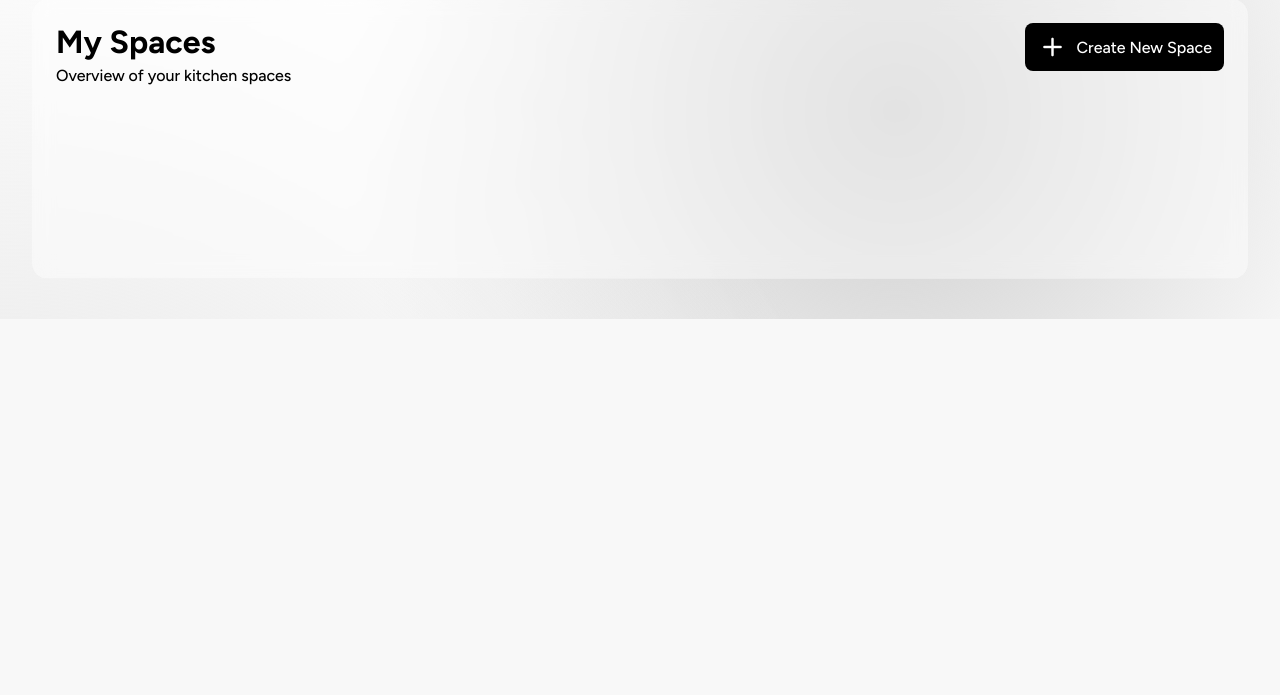
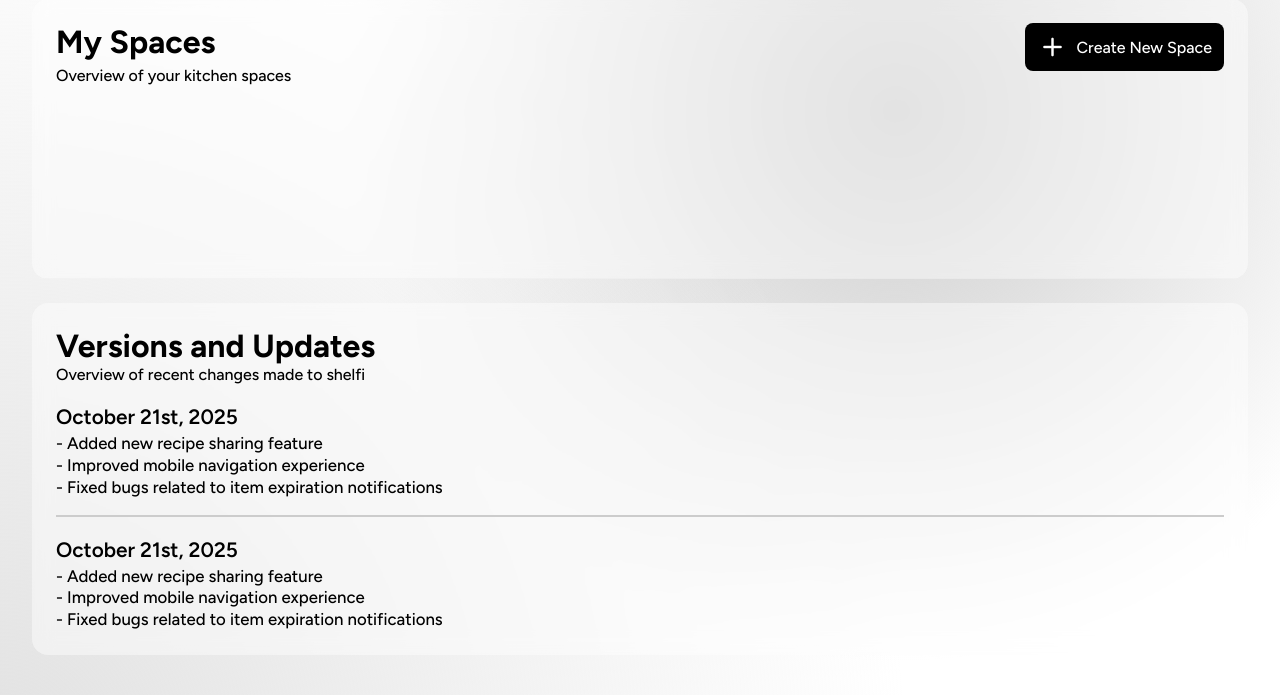
Before and after one commit to czett/shelfi, a Flask app: page /dashboard in a window 1280 px wide. Shown: the part 1649-2344 px from the top of the page. Before the commit the page ends 1968 px from the top, so only its background shows below. Run offline with Flask 3, Linux system fonts and the light colour scheme; the visitor is signed in with stand-in values (Sample User, id 1); data that the repository does not hold is empty; some libraries are stand-ins or nearby versions; some web fonts are replaced.

Commit message:
basic version widget

```diff
--- a/static/style/style.css
+++ b/static/style/style.css
@@ -131,7 +131,8 @@ body {
 
     /* liquid glass-ish, once again */
     background-color: rgba(240, 240, 240, .4);
-    backdrop-filter: blur(10px) saturate(2);
+    backdrop-filter: blur(5px);
+    /* backdrop-filter: blur(10px) saturate(2); */
     border-radius: 0 0 calc(2 * var(--radius-big)) calc(2 * var(--radius-big));
 }
 
@@ -396,6 +397,36 @@ body {
 .dashboard-child-subtitle a{
     color: var(--red);
     font-weight: 700;
+}
+
+/* simple list component */
+
+.simple-list{
+    display: flex;
+    flex-direction: column;
+    height: 100%;
+    width: 100%;
+    gap: 1rem;
+}
+
+.simple-list-item{
+    width: 100%;
+}
+
+.simple-list-item:not(:last-of-type){
+    border-bottom: 2px solid var(--lines);
+    padding-bottom: 1rem; /* match this to simple list gap property */
+}
+
+.simple-list-item-header{
+    font-size: 1.3rem;
+    font-weight: 600;
+    margin: .25rem 0;
+}
+
+.simple-list-item-content{
+    line-height: 130%;
+    font-size: 1.05rem;
 }
 
 /* spaces list, similar to messages */
--- a/templates/dashboard.html
+++ b/templates/dashboard.html
@@ -104,6 +104,43 @@
             </div>
         </div>
     </div>
+
+    <div class="row">
+        <div class="child versions-overview">
+            <div class="dashboard-child-title">
+                Versions and Updates
+            </div>
+            <div class="dashboard-child-subtitle">
+                Overview of recent changes made to shelfi
+            </div>
+
+            <div class="versions-list simple-list">
+                <div class="version-list-item simple-list-item">
+                    <div class="version-date simple-list-item-header">
+                        October 21st, 2025
+                    </div>
+
+                    <div class="version-changes simple-list-item-content">
+                        - Added new recipe sharing feature<br>
+                        - Improved mobile navigation experience<br>
+                        - Fixed bugs related to item expiration notifications
+                    </div>
+                </div>
+
+                <div class="version-list-item simple-list-item">
+                    <div class="version-date simple-list-item-header">
+                        October 21st, 2025
+                    </div>
+
+                    <div class="version-changes simple-list-item-content">
+                        - Added new recipe sharing feature<br>
+                        - Improved mobile navigation experience<br>
+                        - Fixed bugs related to item expiration notifications
+                    </div>
+                </div>
+            </div>
+        </div>
+    </div>
 </div>
 
 {% endblock %}
```
